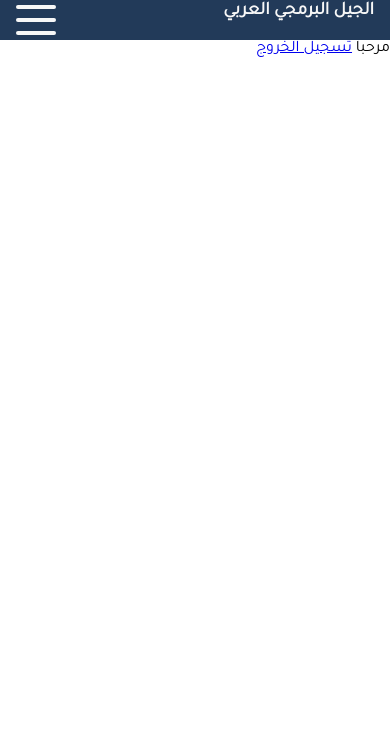
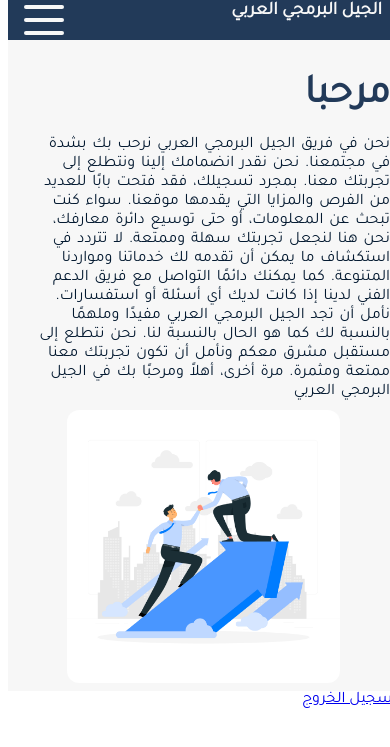
Before and after one commit to ElBaron23/Arab_developers_generation, a PHP site: page /home.php in a window 390 px wide. Shown: the top 747 px of the page. Run offline with PHP 8.4, Linux system fonts and the light colour scheme; a user stored in the database is signed in.

Commit message:
تم تصحيح بعض الاخطاء في صفحة التسجيل وتمت اضافة بعض االاضافات لصفحة الرئيسية

```diff
--- a/home.php
+++ b/home.php
@@ -12,8 +12,29 @@
     session_start();
     include 'inc/if_not_regi.php';
     include 'inc/navbar.php';
+    $firstname = $_SESSION['data']->firstname;
+    $lastname  = $_SESSION['data']->lastname;
+
 ?>
-    مرحبا
+<!-- start hello section -->
+   <section id="hello">
+<div class="hello_text">
+
+    <h1> مرحبا <?php echo $firstname." ".$lastname  ?> </h1>
+    <p>نحن في فريق الجيل البرمجي العربي نرحب بك بشدة في مجتمعنا. نحن نقدر انضمامك إلينا ونتطلع إلى تجربتك معنا.
+
+بمجرد تسجيلك، فقد فتحت بابًا للعديد من الفرص والمزايا التي يقدمها موقعنا. سواء كنت تبحث عن المعلومات، أو حتى توسيع دائرة معارفك، نحن هنا لنجعل تجربتك سهلة وممتعة.
+لا تتردد في استكشاف ما يمكن أن تقدمه لك خدماتنا ومواردنا المتنوعة. كما يمكنك دائمًا التواصل مع فريق الدعم الفني لدينا إذا كانت لديك أي أسئلة أو استفسارات.
+
+نأمل أن تجد الجيل البرمجي العربي مفيدًا وملهمًا بالنسبة لك كما هو الحال بالنسبة لنا. نحن نتطلع إلى مستقبل مشرق معكم ونأمل أن تكون تجربتك معنا ممتعة ومثمرة.
+
+مرة أخرى، أهلاً ومرحبًا بك في الجيل البرمجي العربي</p>
+</div>
+<div class="hello_img">
+    <img src="file/image/hellping.jpg" alt="helping">
+</div>
+   </section>
+<!-- end hello section -->
     <a href="logout.php">تسجيل الخروج</a>
 </body>
 </html>
--- a/inc/if_not_regi.php
+++ b/inc/if_not_regi.php
@@ -1,5 +1,5 @@
 <?php
-//تحقق من ادا كا+9ن المستخدم قد سجل الدخول
+//تحقق من ادا كان المستخدم قد سجل الدخول
 if(!isset($_SESSION['user_id'])){
 //اذا لم يسجل الدخول قم باعادة توجيهه الى صفحة التسجيل
 header("location:login.php");
--- a/login.php
+++ b/login.php
@@ -30,6 +30,7 @@ if(isset($_POST['login'])){
  if($login->rowCount() === 1){
    $data = $login->fetchObject();
     $_SESSION['user_id']=$data->user_id;
+    $_SESSION['data']=$data;
 
     header("location:home.php",true);
  }else{
--- a/style/css/home.css
+++ b/style/css/home.css
@@ -141,4 +141,62 @@ h2 {
 .toggle :nth-child(2) {
   display: none !important; }
 
+#hello {
+  width: 100%;
+  height: 50vh;
+  display: flex;
+  padding-top: 32px;
+  background: #f7f7f7; }
+  #hello .hello_img {
+    width: 40%;
+    height: 100%; }
+    #hello .hello_img img {
+      width: 100%;
+      border-radius: 12px;
+      margin-left: 16px;
+      box-shadow: 0 0 10 rgba(0, 0, 0, 0.1); }
+  #hello .hello_text {
+    width: 60%;
+    height: 100%;
+    margin-right: 16px; }
+    #hello .hello_text h1 {
+      color: #223A59;
+      font-size: 40px; }
+    #hello .hello_text p {
+      margin-top: 16px;
+      color: #031930;
+      font-size: 16px;
+      word-spacing: 2px; }
+
+@media screen and (max-width: 725px) {
+  #hello {
+    width: 100%;
+    height: auto;
+    display: flex;
+    align-items: center;
+    flex-direction: column;
+    padding-top: 32px; }
+    #hello .hello_img {
+      width: 70%;
+      height: 70%;
+      margin-top: 8px; }
+      #hello .hello_img img {
+        width: 100%;
+        border-radius: 12px;
+        margin-left: 16px;
+        box-shadow: 0 0 10 rgba(0, 0, 0, 0.1); }
+    #hello .hello_text {
+      width: 100%;
+      height: 100%;
+      margin-right: 16px; }
+      #hello .hello_text h1 {
+        color: #223A59;
+        font-size: 40px; }
+      #hello .hello_text p {
+        margin-top: 16px;
+        color: #031930;
+        font-size: 16px;
+        word-spacing: 2px;
+        width: 90%; } }
+
 /*# sourceMappingURL=home.css.map */
--- a/style/sass/home.scss
+++ b/style/sass/home.scss
@@ -6,3 +6,77 @@
 }
 @import 'var';
 @import 'navbar';
+
+//start section hello;
+
+#hello{
+width: 100%;
+height: 50vh;
+display: flex;
+padding-top: 32px;
+background: $lightColor;
+.hello_img{
+    width: 40%;
+    height: 100%;
+    img{
+        width: 100%;
+        border-radius: 12px;
+       margin-left: 16px;
+       box-shadow: 0 0 10 rgba($color: #000000, $alpha: 0.1);
+    }
+}
+.hello_text{
+    width: 60%;
+    height: 100%;
+    margin-right: 16px;
+    h1{
+        color: $mainColor;
+        font-size: 40px;
+    }
+    p{
+        margin-top: 16px;
+      color: $darkColor;
+      font-size: 16px;
+      word-spacing: 2px;
+    }
+}
+}
+@media screen and (max-width:725px){
+
+#hello{
+    width: 100%;
+    height: auto;
+    display: flex;
+    align-items: center;
+    flex-direction: column;
+    padding-top: 32px;
+    .hello_img{
+        width: 70%;
+        height: 70%;
+        margin-top: 8px;
+        img{
+            width: 100%;
+            border-radius: 12px;
+           margin-left: 16px;
+           box-shadow: 0 0 10 rgba($color: #000000, $alpha: 0.1);
+        }
+    }
+    .hello_text{
+        width: 100%;
+        height: 100%;
+        margin-right: 16px;
+        h1{
+            color: $mainColor;
+            font-size: 40px;
+        }
+        p{
+            margin-top: 16px;
+          color: $darkColor;
+          font-size: 16px;
+          word-spacing: 2px;
+          width: 90%;
+        }
+    }
+    }
+}
+//end section hello;
```
Also changed, not shown: register.php (+9 -2 lines), file/image/hellping.jpg (added), 1 other file.
